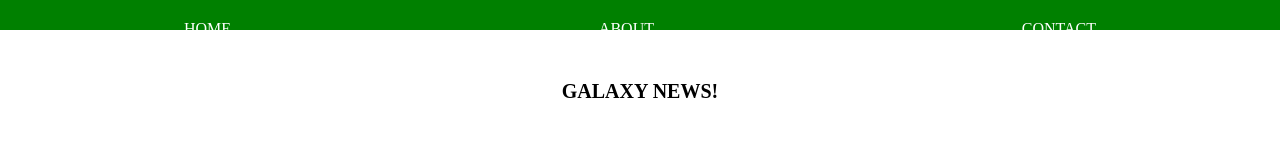
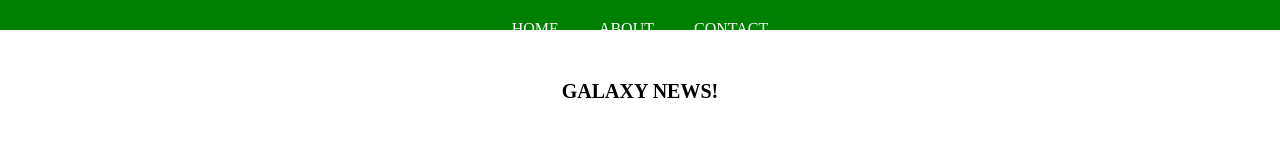
Before and after one commit to zens05/anjing, a plain HTML site: page index.html in a window 1280 px wide. Shown: the top 151 px of the page. Drawn offline with Linux system fonts and the light colour scheme.

Commit message:
Update belajar.css

```diff
--- a/belajar.css
+++ b/belajar.css
@@ -12,8 +12,7 @@ html {
 
 .ul-menu {
     display: flex;
-    flex-wrap: wrap;
-    justify-content: space-around;
+    justify-content: center;
     height: 100%;
     width: 100%;
 }
```
